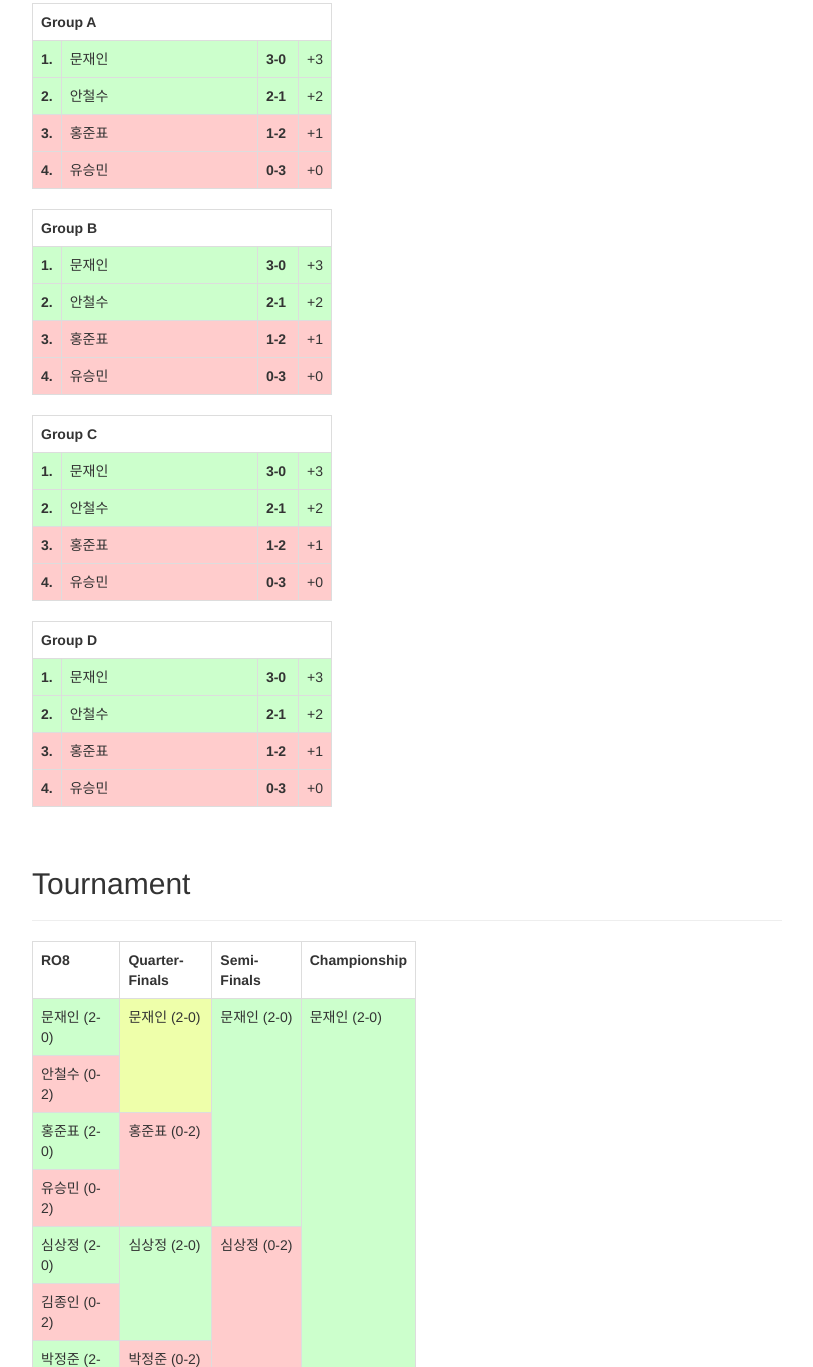
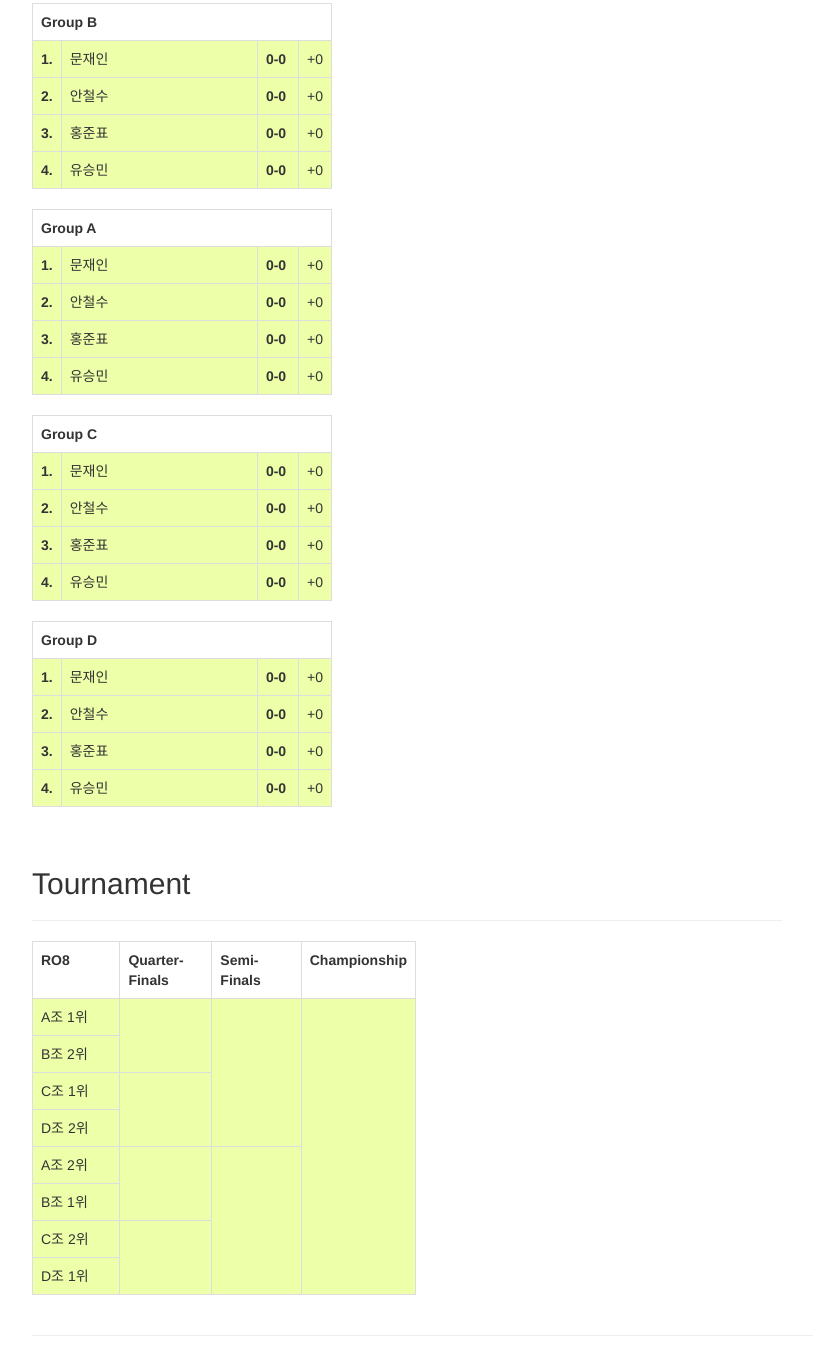
Before and after one commit to sangyeopjung/sangyeopjung.github.io, a plain HTML site: page index.html in a window 1280 px wide. Shown: the part 2468-3835 px from the top of the page, without its empty margins (38-851 px from the left). Drawn offline with Linux system fonts and the light colour scheme.

Commit message:
more info

```diff
--- a/index.html
+++ b/index.html
@@ -87,23 +87,23 @@
                 <hr>
                 <p>안녕하세요! 스타크래프트를 즐기는 홍콩과기대인들의 친목 도모를 위해 2년만에 스타크래프트 리그를 개최하게 되었습니당 ^~^</p>
                 <p>Easter Break때 홍콩에 없는 학우들을 배려하기 위해서 본선은 봄방학 이후에 시작하기로 결정하였습니다.</p>
-                <p>참가비는 5HKD이며 우승자에겐 <strike>소량</strike>다량의 상품이 있을 예정입니다!! 오예</p>
+                <p>참가비는 5HKD이며 우승자에겐 <strike>소량</strike> 다량의 상품이 있을 예정입니다!! 오예 스폰서해준 민규에게 감사</p>
+                <p>온라인에서 경기할 시엔 리플레이를 저장해서 <a href="mailto:syjung812@gmail.com">syjung812@gmail.com</a>으로 보내주세요!!</p>
                 <p>사용하게될 맵은: 투혼, 파이썬, 그리고 써킷브레이커입니다.</p>
 
                 <br>
                 <h2>Format</h2>
                 <hr>
-                <h3>16강 - Pool League</h3>
+                <h3>Pool League (16강)</h3>
                 <hr>
-                <p>총 16명의 참가자들은 랜덤으로 4명씩 4개의 조에 배정됩니다. 각 조원들마다 한판씩, 총 3번의 경기를 합니다. 맵은 공정하게 투혼에서 하기로 하였습니다. 매 승리마다 +1포인트를 받으며, 각 조에서 가장 점수가 높은 2명이 8강에 진출합니다.</p>
+                <p>총 16명의 참가자들은 랜덤으로 4명씩 4개의 조에 배정됩니다. 랜덤 배정은 잉여 컴싸가 직접 코딩한 <a href="https://github.com/sangyeopjung/RandomGroupAssigner">프로그램</a>으로 정합니닷.</p>
+                <p>각 조원들마다 한판씩, 총 3번의 경기를 합니다. 맵은 공정하게 투혼에서 하기로 하였습니다. 매 승리마다 +1포인트를 받으며, 각 조에서 가장 점수가 높은 2명이 8강에 진출합니다.</p>
                 <p>점수가 같은 사람들이 있는 경우에 단판제로 타이브레이커를 실시합니다.</p>
-                <p>정해진 기간 내에 경기를 하지 않는다면 둘 다 패배 처리되니 꼭 하세엿,,</p>
+                <p>정해진 기간 내에 경기를 하지 않는다면 둘 다 패배 처리되니 꼭 하세엿,,,</p>
                 <br>
                 <h3>Tournament</h3>
                 <hr>
-                <p>8강에 진출한 사람들끼리 3판2선승제로 결투를 벌입니닷,,,ㄷㄷㄷ</p>
-                <p>1조 1위는 2조 2위랑, 2조 1위는 1조 2위랑, 3조 1위는 4조 2위랑, 4조 1위는 3조 2위랑 경기를 한다냥!!</p>
-                <p>싱글 엘리미네이션이니 지면 끝이라능 ;ㅡ;<p>
+                <p>8강부턴 3판2선승제로 경기를 합니다. 맵은 파이썬, 써킷브레이커, 그리고 투혼 순으로 해주세요.</p>
 
                 <br>
                 <h2>Participants</h2>
@@ -113,20 +113,23 @@
                 <li>김진성</li>
                 <li>김태동</li>
                 <li>노민규 (Z)</li>
-                <li>민현종</li>
+                <li>민현종 (R)</li>
                 <li>박민철 (T)</li>
                 <li>박정준 (P)</li>
-                <li>석시윤</li>
+                <li>석시윤 (T)</li>
                 <li>심규원 (Z)</li>
                 <li>안재무 (P)</li>
-                <li>유근호</li>
-                <li>이태준</li>
+                <li>유근호 (T)</li>
+                <li>이승학 (P)</li>
+                <li>이진형 (P)</li>
                 <li>정상엽 (R)</li>
                 <li>조종현 (Z)</li>
-                <li>최민혁</li>
                 <li>최재영 (P)</li>
                 <li>최홍준 (P)</li>
                 </ol>
+
+
+                    <!-- green rgb(204,255,204) yellow rgb(238,255,170); red rgb(255,204,204)-->
 
                 <br>
                 <h2>Pool League</h2>
@@ -134,30 +137,30 @@
                 <table class="table table-bordered" style="width: 300px;">
                     <tbody>
                     <th colspan="7">
-                        <span style="float:right;" class="plainlinks"> </span><span style="text-align: center;"> Group A </span>
+                        <span style="float:right;" class="plainlinks"> </span><span style="text-align: center;"> Group B </span>
                     </th>
-                    <tr style="background-color:rgb(204,255,204);">
+                    <tr style="background-color:rgb(238,255,170);">
                         <th style="width: 16px;">1.</th>
-                        <td colspan="3" style="text-align:left; background-color:rgb(204,255,204);">문재인</span></td>
-                        <td style="width: 32px; white-space: pre; text-align:center;"><b>3-0</b> </td>
-                        <td style="width: 32px; white-space: pre; text-align:center;">+3</td>
+                        <td colspan="3" style="text-align:left; background-color:rgb(238,255,170);">문재인</span></td>
+                        <td style="width: 32px; white-space: pre; text-align:center;"><b>0-0</b> </td>
+                        <td style="width: 32px; white-space: pre; text-align:center;">+0</td>
                     </tr>
-                    <tr style="background-color:rgb(204,255,204);">
+                    <tr style="background-color:rgb(238,255,170);">
                         <th style="width: 16px;">2.</th>
-                        <td colspan="3" style="text-align:left; background-color:rgb(204,255,204);">안철수</span></td>
-                        <td style="width: 32px; white-space: pre; text-align:center;"><b>2-1</b> </td>
-                        <td style="width: 32px; white-space: pre; text-align:center;">+2</td>
+                        <td colspan="3" style="text-align:left; background-color:rgb(238,255,170);">안철수</span></td>
+                        <td style="width: 32px; white-space: pre; text-align:center;"><b>0-0</b> </td>
+                        <td style="width: 32px; white-space: pre; text-align:center;">+0</td>
                     </tr>
-                    <tr style="background-color:rgb(255,204,204);">
+                    <tr style="background-color:rgb(238,255,170);">
                         <th style="width: 16px;">3.</th>
-                        <td colspan="3" style="text-align:left; background-color:rgb(255,204,204);">홍준표</span></td>
-                        <td style="width: 32px; white-space: pre; text-align:center;"><b>1-2</b> </td>
-                        <td style="width: 32px; white-space: pre; text-align:center;">+1</td>
+                        <td colspan="3" style="text-align:left; background-color:rgb(238,255,170);">홍준표</span></td>
+                        <td style="width: 32px; white-space: pre; text-align:center;"><b>0-0</b> </td>
+                        <td style="width: 32px; white-space: pre; text-align:center;">+0</td>
                     </tr>
-                    <tr style="background-color:rgb(255,204,204);">
+                    <tr style="background-color:rgb(238,255,170);">
                         <th style="width: 16px;">4.</th>
-                        <td colspan="3" style="text-align:left; background-color:rgb(255,204,204);">유승민</span></td>
-                        <td style="width: 32px; white-space: pre; text-align:center;"><b>0-3</b> </td>
+                        <td colspan="3" style="text-align:left; background-color:rgb(238,255,170);">유승민</span></td>
+                        <td style="width: 32px; white-space: pre; text-align:center;"><b>0-0</b> </td>
                         <td style="width: 32px; white-space: pre; text-align:center;">+0</td>
                     </tr>
                 </table>
@@ -165,30 +168,30 @@
                 <table class="table table-bordered" style="width: 300px;">
                     <tbody>
                     <th colspan="7">
-                        <span style="float:right;" class="plainlinks"> </span><span style="text-align: center;"> Group B </span>
+                        <span style="float:right;" class="plainlinks"> </span><span style="text-align: center;"> Group A </span>
                     </th>
-                    <tr style="background-color:rgb(204,255,204);">
+                    <tr style="background-color:rgb(238,255,170);">
                         <th style="width: 16px;">1.</th>
-                        <td colspan="3" style="text-align:left; background-color:rgb(204,255,204);">문재인</span></td>
-                        <td style="width: 32px; white-space: pre; text-align:center;"><b>3-0</b> </td>
-                        <td style="width: 32px; white-space: pre; text-align:center;">+3</td>
+                        <td colspan="3" style="text-align:left; background-color:rgb(238,255,170);">문재인</span></td>
+                        <td style="width: 32px; white-space: pre; text-align:center;"><b>0-0</b> </td>
+                        <td style="width: 32px; white-space: pre; text-align:center;">+0</td>
                     </tr>
-                    <tr style="background-color:rgb(204,255,204);">
+                    <tr style="background-color:rgb(238,255,170);">
                         <th style="width: 16px;">2.</th>
-                        <td colspan="3" style="text-align:left; background-color:rgb(204,255,204);">안철수</span></td>
-                        <td style="width: 32px; white-space: pre; text-align:center;"><b>2-1</b> </td>
-                        <td style="width: 32px; white-space: pre; text-align:center;">+2</td>
+                        <td colspan="3" style="text-align:left; background-color:rgb(238,255,170);">안철수</span></td>
+                        <td style="width: 32px; white-space: pre; text-align:center;"><b>0-0</b> </td>
+                        <td style="width: 32px; white-space: pre; text-align:center;">+0</td>
                     </tr>
-                    <tr style="background-color:rgb(255,204,204);">
+                    <tr style="background-color:rgb(238,255,170);">
                         <th style="width: 16px;">3.</th>
-                        <td colspan="3" style="text-align:left; background-color:rgb(255,204,204);">홍준표</span></td>
-                        <td style="width: 32px; white-space: pre; text-align:center;"><b>1-2</b> </td>
-                        <td style="width: 32px; white-space: pre; text-align:center;">+1</td>
+                        <td colspan="3" style="text-align:left; background-color:rgb(238,255,170);">홍준표</span></td>
+                        <td style="width: 32px; white-space: pre; text-align:center;"><b>0-0</b> </td>
+                        <td style="width: 32px; white-space: pre; text-align:center;">+0</td>
                     </tr>
-                    <tr style="background-color:rgb(255,204,204);">
+                    <tr style="background-color:rgb(238,255,170);">
                         <th style="width: 16px;">4.</th>
-                        <td colspan="3" style="text-align:left; background-color:rgb(255,204,204);">유승민</span></td>
-                        <td style="width: 32px; white-space: pre; text-align:center;"><b>0-3</b> </td>
+                        <td colspan="3" style="text-align:left; background-color:rgb(238,255,170);">유승민</span></td>
+                        <td style="width: 32px; white-space: pre; text-align:center;"><b>0-0</b> </td>
                         <td style="width: 32px; white-space: pre; text-align:center;">+0</td>
                     </tr>
                 </table>
@@ -198,28 +201,28 @@
                     <th colspan="7">
                         <span style="float:right;" class="plainlinks"> </span><span style="text-align: center;"> Group C </span>
                     </th>
-                    <tr style="background-color:rgb(204,255,204);">
+                    <tr style="background-color:rgb(238,255,170);">
                         <th style="width: 16px;">1.</th>
-                        <td colspan="3" style="text-align:left; background-color:rgb(204,255,204);">문재인</span></td>
-                        <td style="width: 32px; white-space: pre; text-align:center;"><b>3-0</b> </td>
-                        <td style="width: 32px; white-space: pre; text-align:center;">+3</td>
+                        <td colspan="3" style="text-align:left; background-color:rgb(238,255,170);">문재인</span></td>
+                        <td style="width: 32px; white-space: pre; text-align:center;"><b>0-0</b> </td>
+                        <td style="width: 32px; white-space: pre; text-align:center;">+0</td>
                     </tr>
-                    <tr style="background-color:rgb(204,255,204);">
+                    <tr style="background-color:rgb(238,255,170);">
                         <th style="width: 16px;">2.</th>
-                        <td colspan="3" style="text-align:left; background-color:rgb(204,255,204);">안철수</span></td>
-                        <td style="width: 32px; white-space: pre; text-align:center;"><b>2-1</b> </td>
-                        <td style="width: 32px; white-space: pre; text-align:center;">+2</td>
+                        <td colspan="3" style="text-align:left; background-color:rgb(238,255,170);">안철수</span></td>
+                        <td style="width: 32px; white-space: pre; text-align:center;"><b>0-0</b> </td>
+                        <td style="width: 32px; white-space: pre; text-align:center;">+0</td>
                     </tr>
-                    <tr style="background-color:rgb(255,204,204);">
+                    <tr style="background-color:rgb(238,255,170);">
                         <th style="width: 16px;">3.</th>
-                        <td colspan="3" style="text-align:left; background-color:rgb(255,204,204);">홍준표</span></td>
-                        <td style="width: 32px; white-space: pre; text-align:center;"><b>1-2</b> </td>
-                        <td style="width: 32px; white-space: pre; text-align:center;">+1</td>
+                        <td colspan="3" style="text-align:left; background-color:rgb(238,255,170);">홍준표</span></td>
+                        <td style="width: 32px; white-space: pre; text-align:center;"><b>0-0</b> </td>
+                        <td style="width: 32px; white-space: pre; text-align:center;">+0</td>
                     </tr>
-                    <tr style="background-color:rgb(255,204,204);">
+                    <tr style="background-color:rgb(238,255,170);">
                         <th style="width: 16px;">4.</th>
-                        <td colspan="3" style="text-align:left; background-color:rgb(255,204,204);">유승민</span></td>
-                        <td style="width: 32px; white-space: pre; text-align:center;"><b>0-3</b> </td>
+                        <td colspan="3" style="text-align:left; background-color:rgb(238,255,170);">유승민</span></td>
+                        <td style="width: 32px; white-space: pre; text-align:center;"><b>0-0</b> </td>
                         <td style="width: 32px; white-space: pre; text-align:center;">+0</td>
                     </tr>
                 </table>
@@ -229,28 +232,28 @@
                     <th colspan="7">
                         <span style="float:right;" class="plainlinks"> </span><span style="text-align: center;"> Group D </span>
                     </th>
-                    <tr style="background-color:rgb(204,255,204);">
+                    <tr style="background-color:rgb(238,255,170);">
                         <th style="width: 16px;">1.</th>
-                        <td colspan="3" style="text-align:left; background-color:rgb(204,255,204);">문재인</span></td>
-                        <td style="width: 32px; white-space: pre; text-align:center;"><b>3-0</b> </td>
-                        <td style="width: 32px; white-space: pre; text-align:center;">+3</td>
+                        <td colspan="3" style="text-align:left; background-color:rgb(238,255,170);">문재인</span></td>
+                        <td style="width: 32px; white-space: pre; text-align:center;"><b>0-0</b> </td>
+                        <td style="width: 32px; white-space: pre; text-align:center;">+0</td>
                     </tr>
-                    <tr style="background-color:rgb(204,255,204);">
+                    <tr style="background-color:rgb(238,255,170);">
                         <th style="width: 16px;">2.</th>
-                        <td colspan="3" style="text-align:left; background-color:rgb(204,255,204);">안철수</span></td>
-                        <td style="width: 32px; white-space: pre; text-align:center;"><b>2-1</b> </td>
-                        <td style="width: 32px; white-space: pre; text-align:center;">+2</td>
+                        <td colspan="3" style="text-align:left; background-color:rgb(238,255,170);">안철수</span></td>
+                        <td style="width: 32px; white-space: pre; text-align:center;"><b>0-0</b> </td>
+                        <td style="width: 32px; white-space: pre; text-align:center;">+0</td>
                     </tr>
-                    <tr style="background-color:rgb(255,204,204);">
+                    <tr style="background-color:rgb(238,255,170);">
                         <th style="width: 16px;">3.</th>
-                        <td colspan="3" style="text-align:left; background-color:rgb(255,204,204);">홍준표</span></td>
-                        <td style="width: 32px; white-space: pre; text-align:center;"><b>1-2</b> </td>
-                        <td style="width: 32px; white-space: pre; text-align:center;">+1</td>
+                        <td colspan="3" style="text-align:left; background-color:rgb(238,255,170);">홍준표</span></td>
+                        <td style="width: 32px; white-space: pre; text-align:center;"><b>0-0</b> </td>
+                        <td style="width: 32px; white-space: pre; text-align:center;">+0</td>
                     </tr>
-                    <tr style="background-color:rgb(255,204,204);">
+                    <tr style="background-color:rgb(238,255,170);">
                         <th style="width: 16px;">4.</th>
-                        <td colspan="3" style="text-align:left; background-color:rgb(255,204,204);">유승민</span></td>
-                        <td style="width: 32px; white-space: pre; text-align:center;"><b>0-3</b> </td>
+                        <td colspan="3" style="text-align:left; background-color:rgb(238,255,170);">유승민</span></td>
+                        <td style="width: 32px; white-space: pre; text-align:center;"><b>0-0</b> </td>
                         <td style="width: 32px; white-space: pre; text-align:center;">+0</td>
                     </tr>
                 </table>
@@ -267,35 +270,35 @@
                         <td style="width:96px;">Championship</td>
                     </tr>
                     <tr>
-                        <td style="background-color:rgb(204,255,204);">문재인 (2-0)</td>
-                        <td rowspan="2" style="background-color:rgb(238,255,170);">문재인 (2-0)</td>
-                        <td rowspan="4" style="background-color:rgb(204,255,204);">문재인 (2-0)</td>
-                        <td rowspan="8" style="background-color:rgb(204,255,204);">문재인 (2-0)</td>
+                        <td style="background-color:rgb(238,255,170);">A조 1위</td>
+                        <td rowspan="2" style="background-color:rgb(238,255,170);"></td>
+                        <td rowspan="4" style="background-color:rgb(238,255,170);"></td>
+                        <td rowspan="8" style="background-color:rgb(238,255,170);"></td>
                     </tr>
                     <tr>
-                        <td style="background-color:rgb(255,204,204);">안철수 (0-2)</td>
+                        <td style="background-color:rgb(238,255,170);">B조 2위</td>
                     </tr>
                     <tr>
-                        <td style="background-color:rgb(204,255,204);">홍준표 (2-0)</td>
-                        <td rowspan="2" style="background-color:rgb(255,204,204);">홍준표 (0-2)</td>
+                        <td style="background-color:rgb(238,255,170);">C조 1위</td>
+                        <td rowspan="2" style="background-color:rgb(238,255,170);"></td>
                     </tr>
                     <tr>
-                        <td style="background-color:rgb(255,204,204);">유승민 (0-2)</td>
+                        <td style="background-color:rgb(238,255,170);">D조 2위</td>
                     </tr>
                     <tr>
-                        <td style="background-color:rgb(204,255,204);">심상정 (2-0)</td>
-                        <td rowspan="2" style="background-color:rgb(204,255,204);">심상정 (2-0)</td>
-                        <td rowspan="4" style="background-color:rgb(255,204,204);">심상정 (0-2)</td>
+                        <td style="background-color:rgb(238,255,170);">A조 2위</td>
+                        <td rowspan="2" style="background-color:rgb(238,255,170);"></td>
+                        <td rowspan="4" style="background-color:rgb(238,255,170);"></td>
                     </tr>
                     <tr>
-                        <td style="background-color:rgb(255,204,204);">김종인 (0-2)</td>
+                        <td style="background-color:rgb(238,255,170);">B조 1위</td>
                     </tr>
                     <tr>
-                        <td style="background-color:rgb(204,255,204);">박정준 (2-0)</td>
-                        <td rowspan="2" style="background-color:rgb(255,204,204);">박정준 (0-2)</td>
+                        <td style="background-color:rgb(238,255,170);">C조 2위</td>
+                        <td rowspan="2" style="background-color:rgb(238,255,170);"></td>
                     </tr>
                     <tr>
-                        <td style="background-color:rgb(255,204,204);">안재무 (0-2)</td>
+                        <td style="background-color:rgb(238,255,170);">D조 1위</td>
                     </tr>
                 </table>
 
```
Also changed, not shown: 1 other file.
